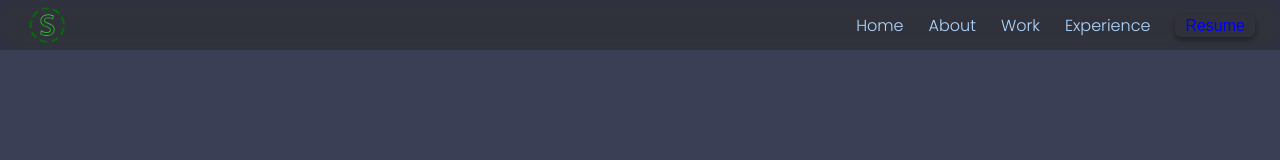
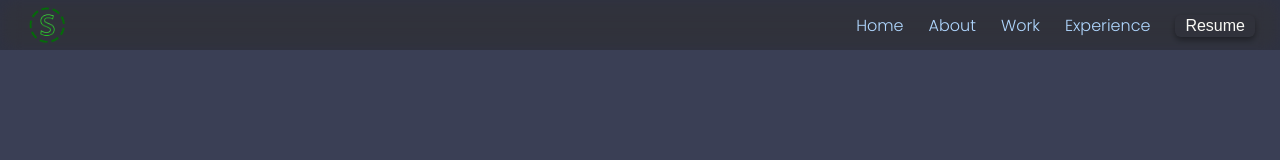
Before and after one commit to SachinMacwan/portfolio_2, a React (Create React App) app: page / in a window 1280 px wide. Shown: the top 160 px of the page. Built offline with nearby package versions, Linux system fonts and the light colour scheme.

Commit message:
added some css

```diff
--- a/src/components/Navigation/Navbar1.css
+++ b/src/components/Navigation/Navbar1.css
@@ -33,7 +33,7 @@ cursor: pointer;
 .nav-items button{
     padding: 2px 10px;
     border-radius: 6px;
-    color: inherit;
+    color: #F9F9F5;
     cursor: pointer;
     border: transparent;
     background: transparent;
```
